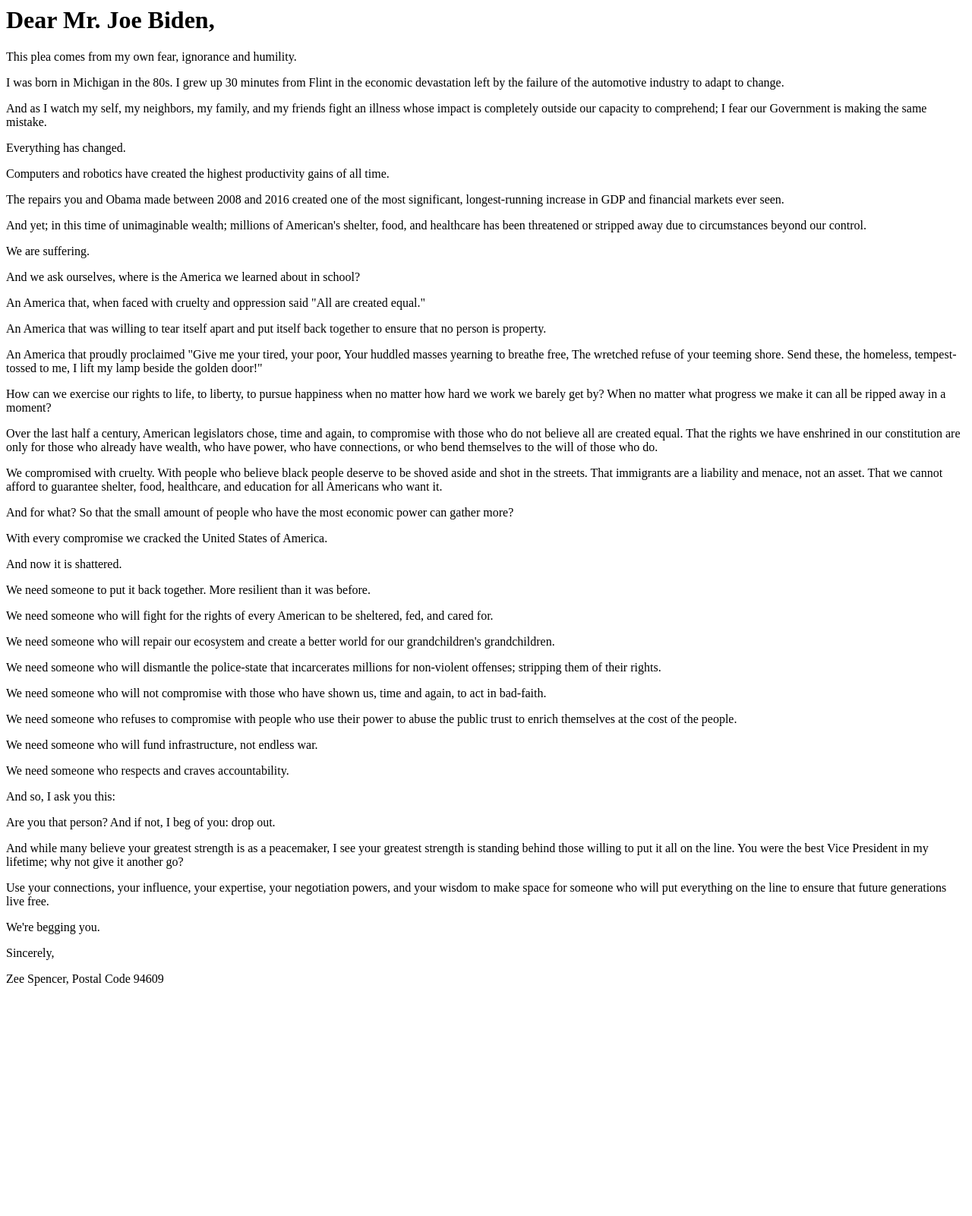
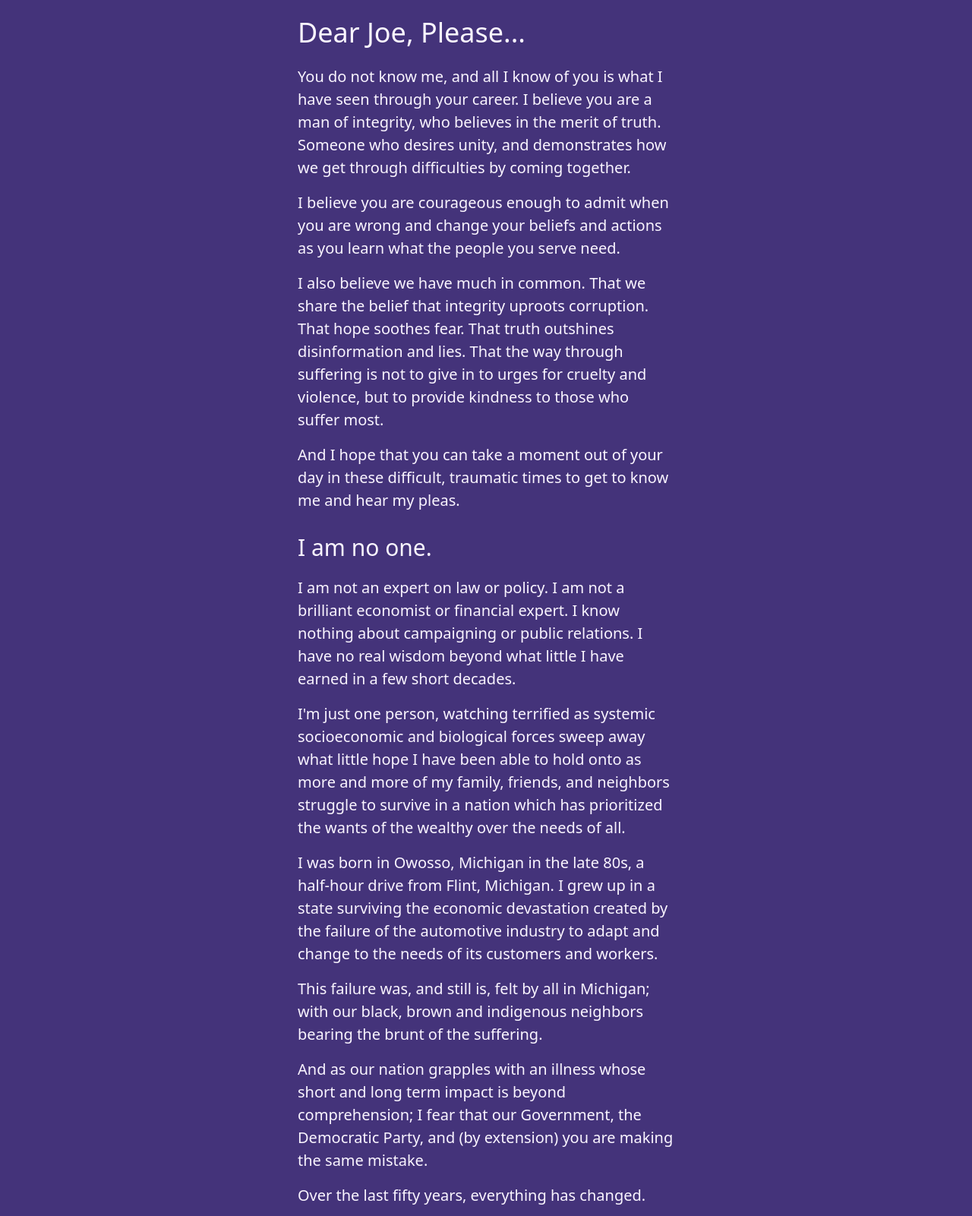
Before and after one commit to zspencer/www.dearjoeplease.com, an Eleventy site: page site/index.md in a window 1280 px wide. Shown: the top 1601 px of the page at 76% size. Before the commit the page ends 1314 px from the top, so only its background shows below. Built offline with nearby package versions, Linux system fonts and the light colour scheme; Eleventy itself is replaced by a stand-in of ours; files that its build step writes are made by us from their sources.

Commit message:
Release v1.0.0

```diff
--- a/package.json
+++ b/package.json
@@ -8,11 +8,13 @@
     "build": "eleventy --input site",
     "deploy": "gh-pages -d _site"
   },
-  "author": "",
+  "author": "Zee Spencer <zee@zeespencer.com>",
   "license": "ISC",
   "devDependencies": {
     "@11ty/eleventy": "^0.10.0",
+    "cssnano": "^4.1.10",
     "gh-pages": "^2.2.0",
+    "postcss": "^7.0.27",
     "tailwindcss": "^1.2.0"
   }
 }
--- /dev/null
+++ b/site/_includes/layout.njk
@@ -0,0 +1,31 @@
+<!doctype html>
+<html lang="en">
+  <head>
+    <meta charset="utf-8">
+    <meta name="viewport" content="width=device-width, initial-scale=1.0">
+    <link href="/css/default.css" rel="stylesheet">
+    <title>{{ title }}</title>
+  </head>
+  <body>
+    <header>
+      <h1>{{ title}}</h1>
+    </header>
+    <main>
+      {{ content | safe }}
+    </main>
+
+    <footer>
+      <p>
+        This work by
+        <a rel="author" href="https://www.zeespencer.com/">Zee Spencer</a>
+        is licensed under a
+        <a rel="license" href="http://creativecommons.org/licenses/by/4.0/">Creative Commons Attribution 4.0 International License</a>.
+      </p>
+
+      <p>If you would like to make corrections, provide supporting evidence, or offer a translation in your native language; please
+        <a href="  https://help.github.com/en/github/managing-files-in-a-repository/editing-files-in-another-users-repository">submit a patch</a>
+        or
+        <a href="https://www.zeespencer.com/contact.html">reach out to Zee</a>
+      </footer>
+    </body>
+  </html>
--- a/site/index.md
+++ b/site/index.md
@@ -1,98 +1,185 @@
-# Dear Mr. Joe Biden,
+---
+layout: layout.njk
+title: "Dear Joe, Please..."
+---
 
-This plea comes from my own fear, ignorance and humility.
+You do not know me, and all I know of you is what I have seen through your
+career. I believe you are a man of integrity, who believes in the merit of
+truth. Someone who desires unity, and demonstrates how we get through
+difficulties by coming together.
 
-I was born in Michigan in the 80s. I grew up 30 minutes from Flint in the
-economic devastation left by the failure of the automotive industry to adapt to
-change.
+I believe you are courageous enough to admit when you are wrong and change your
+beliefs and actions as you learn what the people you serve need.
 
-And as I watch my self, my neighbors, my family, and my friends fight an illness
-whose impact is completely outside our capacity to comprehend; I fear our
-Government is making the same mistake.
+I also believe we have much in common. That we share the belief that integrity
+uproots corruption. That hope soothes fear. That truth outshines disinformation
+and lies. That the way through suffering is not to give in to urges for cruelty
+and violence, but to provide kindness to those who suffer most.
 
-Everything has changed.
+And I hope that you can take a moment out of your day in these difficult,
+traumatic times to get to know me and hear my pleas.
 
-Computers and robotics have created the highest productivity gains of all time.
+## I am no one.
 
-The repairs you and Obama made between 2008 and 2016 created one of the most
-significant, longest-running increase in GDP and financial markets ever seen.
+I am not an expert on law or policy. I am not a brilliant economist or financial
+expert. I know nothing about campaigning or public relations. I have no real
+wisdom beyond what little I have earned in a few short decades.
 
-And yet; in this time of unimaginable wealth; millions of American's shelter,
-food, and healthcare has been threatened or stripped away due to circumstances
-beyond our control.
+I'm just one person, watching terrified as systemic socioeconomic and biological
+forces sweep away what little hope I have been able to hold onto as more and
+more of my family, friends, and neighbors struggle to survive in a nation which
+has prioritized the wants of the wealthy over the needs of all.
 
-We are suffering.
+I was born in Owosso, Michigan in the late 80s, a half-hour drive from Flint,
+Michigan. I grew up in a state surviving the economic devastation created by the
+failure of the automotive industry to adapt and change to the needs of its
+customers and workers.
 
-And we ask ourselves, where is the America we learned about in school?
+This failure was, and still is, felt by all in Michigan; with our black, brown
+and indigenous neighbors bearing the brunt of the suffering.
 
-An America that, when faced with cruelty and oppression said "All are created
-equal."
+And as our nation grapples with an illness whose short and long term impact is
+beyond comprehension; I fear that our Government, the Democratic Party, and (by
+extension) you are making the same mistake.
 
-An America that was willing to tear itself apart and put itself back together to
-ensure that no person is property.
+Over the last fifty years, everything has changed.
+
+The rise of automation through computers and robotics fueled productivity gains
+on par with agriculture and the printing press. These gains were predominantly
+distributed not to everyday Americans and an ever-shrinking middle-class, but to
+investors and corporate executives.
+
+Over the last twenty years, we have survived two massive economic crashes and an
+unceasing, six trillion dollar war that ravages nations and claims hundreds of
+thousands of lives.
+
+And today we poised on brink of devastation, as COVID-19 wipes away hundreds of
+thousands of lives in months.
+
+It is easy to give in to despair. But I am an American and a Midwesterner. I'm
+stubborn. I'm idealistic. And I'm unwilling to give up when I can still choose
+to cling to the hope that you, I, and the American people have learned from
+these challenges and mistakes.
+
+We learned that there is nothing to fear but fear itself. That giving into fear
+creates suffering, not security.
+
+We learned that war does not bring justice, but perpetuates the cycle of abuse
+and oppression.
+
+We learned that prudent regulation, accountability, and oversight reduces
+violent crime, stabilizes our markets, and restores vibrancy to our beautiful
+country.
+
+We learned that investments in public infrastructure are the most powerful tools
+for securing liberty and justice for all.
+
+You helped us learn these things. Your work as Obama's Vice President between
+2008 and 2016 along with the efforts of our other representatives and public
+servants safely stabilized the recession and initiated a recovery that
+replenished and grew our nations' wealth and health despite rigorous opposition.
+
+And, despite being in an era of unimaginable wealth, millions of American's
+shelter, food, and healthcare is at risk or already stripped away due to
+circumstances beyond our control.
+
+## We are suffering.
+
+We ask ourselves, where is the America we learned about in school? An America
+that, when faced with cruelty and oppression said "All are created equal?" An
+America that was willing to tear itself apart and put itself back together to
+ensure that no person may have their bodies or minds owned and enslaved by
+another?
 
 An America that proudly proclaimed "Give me your tired, your poor, Your huddled
-masses yearning to breathe free, The wretched refuse of your teeming shore. Send
-these, the homeless, tempest-tossed to me, I lift my lamp beside the golden
-door!"
+masses yearning to breathe free?"
 
-How can we exercise our rights to life, to liberty, to pursue happiness when no
-matter how hard we work we barely get by? When no matter what progress we make
-it can all be ripped away in a moment?
+Over the last half a century we all chose, time and again, to compromise with
+those who do not believe that all are created equal. That the rights we have
+enshrined in our constitution are primarily for those with wealth, power, and
+connections.
 
-Over the last half a century, American legislators chose, time and again, to
-compromise with those who do not believe all are created equal. That the rights
-we have enshrined in our constitution are only for those who already have
-wealth, who have power, who have connections, or who bend themselves to the will
-of those who do.
+These compromises created space for cruelty to grow.
 
-We compromised with cruelty. With people who believe black people deserve to be
-shoved aside and shot in the streets. That immigrants are a liability and
-menace, not an asset. That we cannot afford to guarantee shelter, food,
-healthcare, and education for all Americans who want it.
+We gave a stronger voice to those who believe black people deserve to be shot in
+the streets. That immigrants are a liability, not an asset. That we were
+justified in our abuses of the indigenous people who were here long before our
+ancestors. That we cannot afford to guarantee shelter, food, healthcare, and
+education for all because it would require people who have wealth to be
+selfless.
 
-And for what? So that the small amount of people who have the most economic
-power can gather more?
+With every compromise the United States of America cracked. And now, we are
+shattered.
 
-With every compromise we cracked the United States of America.
+## But all is not lost.
 
-And now it is shattered.
+We can and will put our nation back together. Not as it was, but more
+sustainably, more just and more resilient for all people.
 
-We need someone to put it back together. More resilient than it was before.
+To do so, we need elected officials who fight for the rights of every American
+to be granted shelter, food, medical care, and an education without personal
+cost.
 
-We need someone who will fight for the rights of every American to be sheltered,
-fed, and cared for.
+We need statesmen who work directly to address the suffering caused by our past
+and present abuses and exploitation of black, brown and indigenous peoples.
 
-We need someone who will repair our ecosystem and create a better world for our
-grandchildren's grandchildren.
+We need decision makers who will choose infrastructure, not endless war.
 
-We need someone who will dismantle the police-state that incarcerates millions
-for non-violent offenses; stripping them of their rights.
+We need representatives who crave accountability to their constituents, the free
+press, and the judicial system.
 
-We need someone who will not compromise with those who have shown us, time and
-again, to act in bad-faith.
+We need business owners who will repair our ecosystem, not just our economy; and
+create a better world for our grandchildren's grandchildren.
 
-We need someone who refuses to compromise with people who use their power to
-abuse the public trust to enrich themselves at the cost of the people.
+We need governors who will dismantle the police-state that kills hundreds and
+incarcerates millions; disproportionately stripping them of their liberty.
 
-We need someone who will fund infrastructure, not endless war.
+We need negotiators who will not compromise with those who act in bad-faith. Who
+refuse to allow greedy people to use their power to abuse the public trust,
+enrich themselves, and extract wealth from their neighbors, workers and
+customers.
 
-We need someone who respects and craves accountability.
+## Show us you will help us.
 
-And so, I ask you this:
+We make the following pleas:
 
-Are you that person? And if not, I beg of you: drop out.
+Make consistent, strong and clear statements about how you will guarantee access
+to shelter, food, healthcare, and education for all Americans.
 
-And while many believe your greatest strength is as a peacemaker, I see your
-greatest strength is standing behind those willing to put it all on the line.
-You were the best Vice President in my lifetime; why not give it another go?
+Produce and distribute clear, well-researched, and direct plans for how you will
+stem the growth of inequality in America by prioritizing the needs of our most
+vulnerable populations, even if it costs the most resilient Americans some of
+their wealth.
 
-Use your connections, your influence, your expertise, your negotiation powers,
-and your wisdom to make space for someone who will put everything on the line to
-ensure that future generations live free.
+Show us how to build unity, not by compromising with those who advocate for
+cruelty, but through solidarity with those who are suffering.
 
-We're begging you.
+And if you cannot or will not, I beg of you: drop out. Lend your experience,
+wisdom, expertise, negotiation skills, and connections to those who can and
+will.
 
 Sincerely,
 
-Zee Spencer, Postal Code 94609
+Zee Spencer, 94609
+
+## Cosigned
+
+[#DearJoePlease] was published on April 4th, 2020, if you agree with this
+message, please join me in calling for Joe to take a public stance that he will
+do the work to address inequality in America in a safe, well-thought out way
+that prioritizes the needs of the most vulnerable.
+
+You can become a cosigner of [#DearJoePlease], by making a public social media
+post that looks something like:
+
+> #DearJoePlease publicly demonstrate your commitment to healthcare, housing,
+> food, and wealth for all Americans with plans that address the socioeconomic
+> needs of the most vulnerable Americans. I co-sign
+> [https://www.dearjoeplease.com][#dearjoeplease]
+
+Once you've done so provide your name, zip code, and a link to the post in the
+following form and I'll add you to the list of signatories:
+
+<iframe class="airtable-embed" src="https://airtable.com/embed/shrKRzdHD0PSn4V98?backgroundColor=green" frameborder="0" onmousewheel="" width="100%" height="533" style="background: transparent;"></iframe>
+
+[#dearjoeplease]: https://www.dearjoeplease.com/
--- /dev/null
+++ b/site/styles/default.css
@@ -0,0 +1,36 @@
+@tailwind base;
+
+@tailwind components;
+
+body {
+  @apply bg-purple-900 text-purple-100 max-w-lg justify-center m-auto;
+}
+
+h1, h2 {
+  @apply mt-2;
+}
+
+h1, h2, p, li {
+  @apply p-2;
+}
+
+h1 {
+  @apply text-4xl
+}
+h2 {
+  @apply text-3xl
+}
+
+p, li {
+  @apply text-xl;
+}
+
+a {
+  @apply underline
+}
+
+
+blockquote {
+  @apply m-2 bg-purple-800 rounded;
+}
+@tailwind utilities;
```
Also changed, not shown: site/styles/index.11ty.js (added, +28 -0 lines), .eleventy.js, README.md (added), 1 other file.
